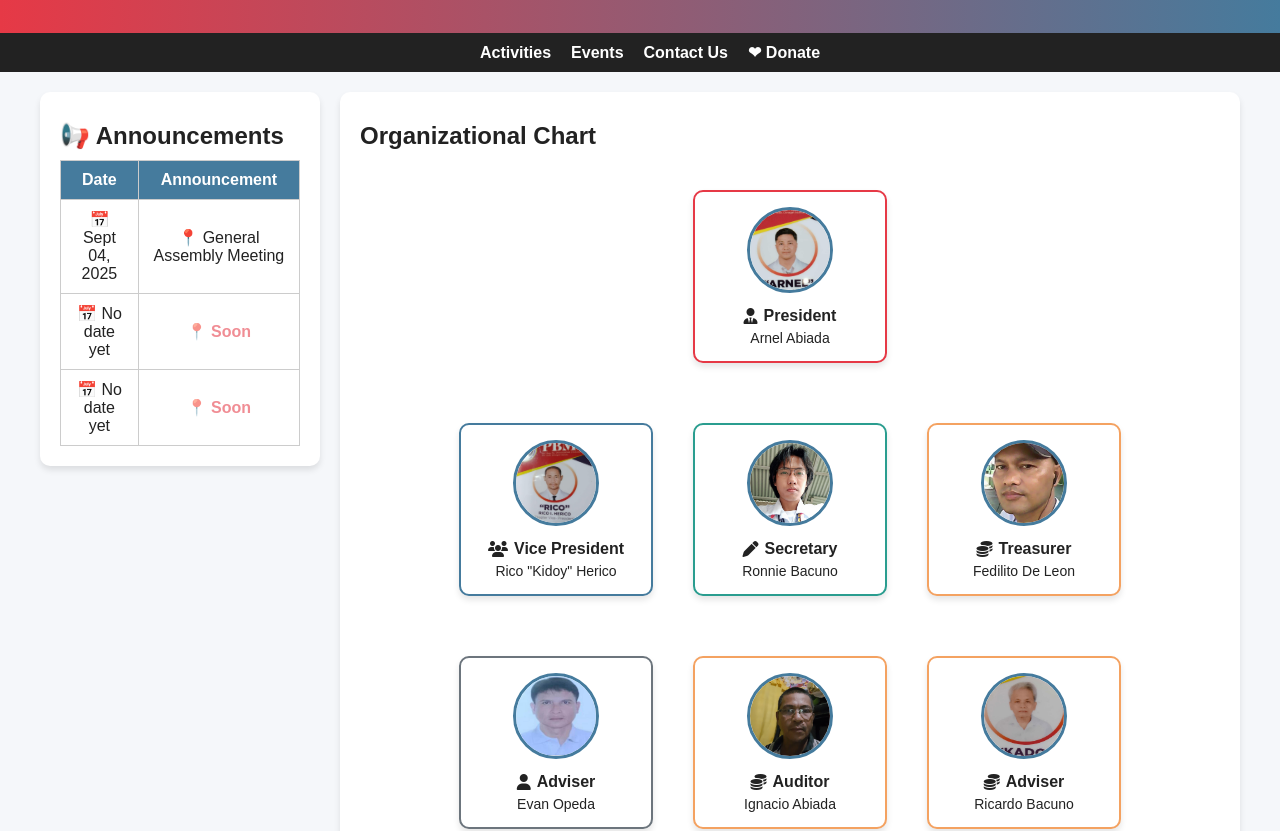
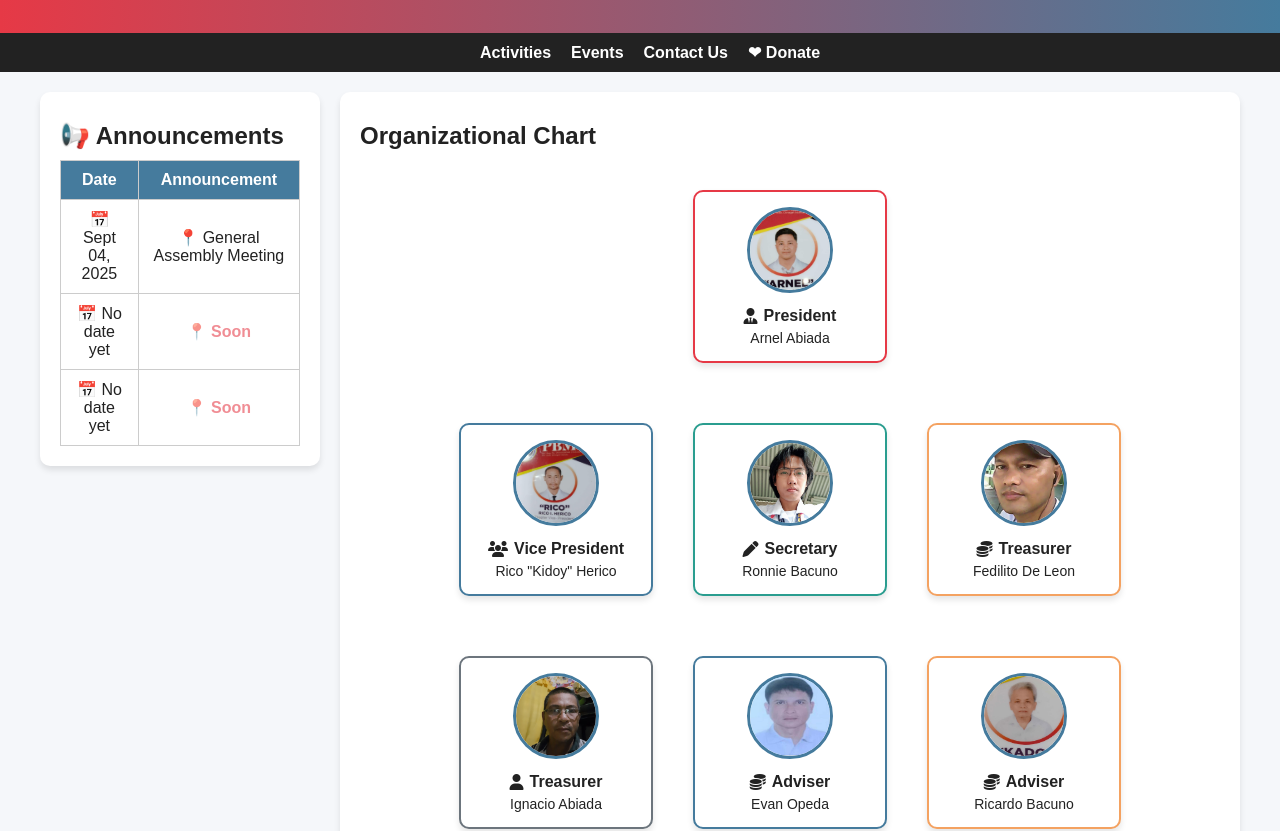
Before and after one commit to mikejrdolor/PBMA-SanVicente-Chapter, a plain HTML site: page index.html in a window 1280 px wide. Shown: the part 122-953 px from the top of the page. Drawn offline with Linux system fonts and the light colour scheme.

Commit message:
Add files via upload

```diff
--- a/index.html
+++ b/index.html
@@ -302,15 +302,15 @@
 
           <div class="org-level">
             <div class="org-box org-member">
-              <img src="px/evan.jpg" alt="Evan Opeda">
-              <h3><i class="fas fa-user"></i> Adviser</h3>
-              <p>Evan Opeda</p>
+              <img src="px/ignacio.jpg" alt="Treasurer Photo">
+              <h3><i class="fas fa-user"></i> Treasurer</h3>
+              <p>Ignacio Abiada</p>
             </div>
 
-            <div class="org-box org-treasurer">
-              <img src="px/ignacio.jpg" alt="Treasurer Photo">
-              <h3><i class="fas fa-coins"></i> Auditor</h3>
-              <p>Ignacio Abiada</p>
+            <div class="org-box org-Adviser">
+              <img src="px/evan.jpg" alt="Evan Opeda">
+              <h3><i class="fas fa-coins"></i> Adviser</h3>
+              <p>Evan Opeda</p>
             </div>
 
             <div class="org-box org-treasurer">
```
